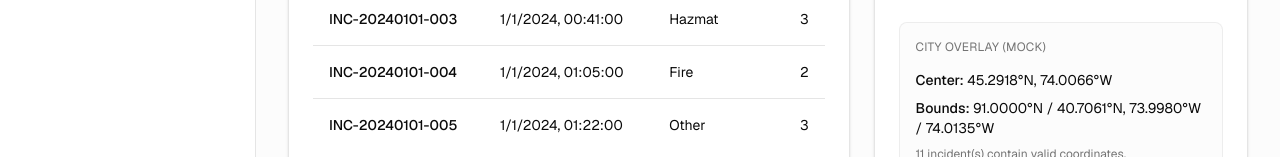
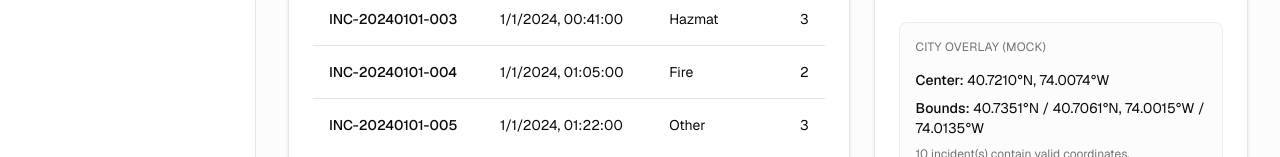
Before and after one commit to tomdeocales/emergency-reporting, a Next.js app: page /incidents in a window 1280 px wide. Shown: the part 795-952 px from the top of the page. Built offline with nearby package versions, Linux system fonts and the light colour scheme.

Commit message:
fix: guard map bounds for invalid coordinates

```diff
--- a/src/app/(protected)/dashboard/_components/map-panel.tsx
+++ b/src/app/(protected)/dashboard/_components/map-panel.tsx
@@ -83,20 +83,11 @@ export function MapPanel({
 }
 
 function buildGeoJson(incidents: IncidentRecord[]) {
-  const features = incidents
-    .filter(
-      (incident) =>
-        typeof incident.longitude === "number" &&
-        typeof incident.latitude === "number",
-    )
-    .map((incident) => ({
+  const features = incidents.filter(hasValidCoordinates).map((incident) => ({
     type: "Feature" as const,
     geometry: {
       type: "Point" as const,
-        coordinates: [
-          incident.longitude as number,
-          incident.latitude as number,
-        ],
+      coordinates: [incident.longitude as number, incident.latitude as number],
     },
     properties: {
       id: incident.id,
@@ -187,11 +178,7 @@ function updateSource(
 }
 
 function fitToData(map: MapInstance, incidents: IncidentRecord[]) {
-  const valid = incidents.filter(
-    (incident) =>
-      typeof incident.longitude === "number" &&
-      typeof incident.latitude === "number",
-  );
+  const valid = incidents.filter(hasValidCoordinates);
 
   if (!valid.length) {
     return;
@@ -213,3 +200,19 @@ function fitToData(map: MapInstance, incidents: IncidentRecord[]) {
     duration: 800,
   });
 }
+
+function hasValidCoordinates(incident: IncidentRecord) {
+  const { latitude, longitude } = incident;
+  if (typeof latitude !== "number" || typeof longitude !== "number") {
+    return false;
+  }
+
+  return (
+    Number.isFinite(latitude) &&
+    Number.isFinite(longitude) &&
+    latitude >= -90 &&
+    latitude <= 90 &&
+    longitude >= -180 &&
+    longitude <= 180
+  );
+}
--- a/src/app/(protected)/incidents/_sections/upload-workspace.tsx
+++ b/src/app/(protected)/incidents/_sections/upload-workspace.tsx
@@ -89,11 +89,23 @@ export function UploadWorkspace({ incidents, quality }: UploadWorkspaceProps) {
   const qualityIssues = quality.issues.slice(0, 4);
 
   const coordinateSummary = useMemo(() => {
-    const valid = incidents.filter(
-      (incident) =>
-        typeof incident.latitude === "number" &&
-        typeof incident.longitude === "number",
-    );
+    const valid = incidents.filter((incident) => {
+      if (
+        typeof incident.latitude !== "number" ||
+        typeof incident.longitude !== "number"
+      ) {
+        return false;
+      }
+
+      return (
+        Number.isFinite(incident.latitude) &&
+        Number.isFinite(incident.longitude) &&
+        incident.latitude >= -90 &&
+        incident.latitude <= 90 &&
+        incident.longitude >= -180 &&
+        incident.longitude <= 180
+      );
+    });
     if (!valid.length) {
       return null;
     }
```
Lines whose indentation alone changed are shown as unchanged.
